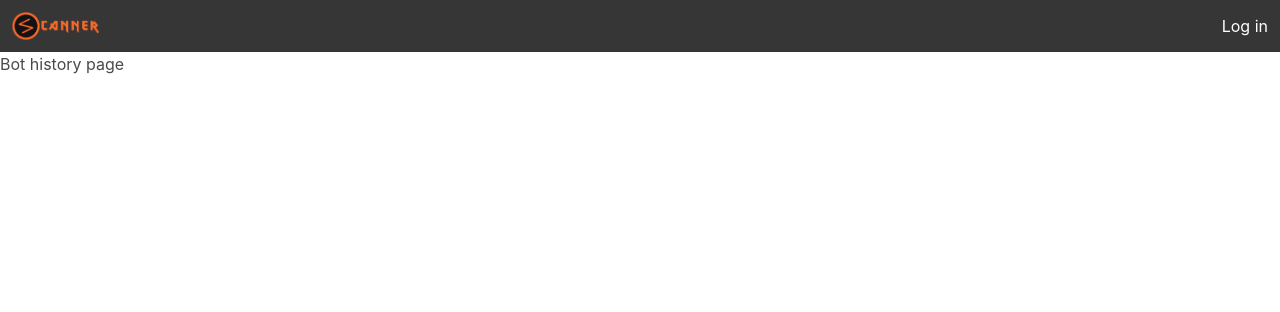
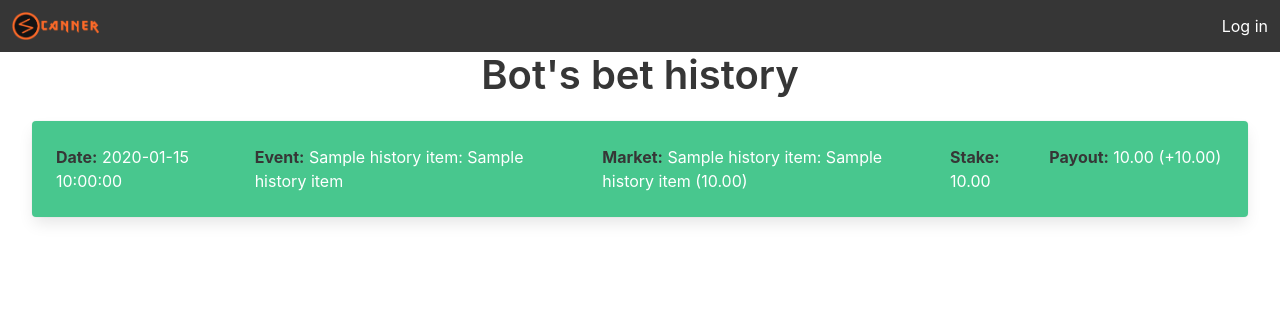
Before and after one commit to 8ru73u5/casino-winner-scanner, a Flask app: template templates/bots/history.html in a window 1280 px wide. Shown: the top 312 px of the page. Run offline with Flask 2, Linux system fonts and the light colour scheme; the template is opened without the code that fills it: most values are stand-ins (such as "Sample title", 1, 10 or a date in 2020); parts of the project's set-up code (start-up, migrations or seed data) failed here and were passed over; some libraries are stand-ins or nearby versions.

Commit message:
Add bet history page

```diff
--- a/templates/bots/history.html
+++ b/templates/bots/history.html
@@ -1,5 +1,43 @@
 {% extends 'base.html' %}
 
 {% block content %}
-  Bot history page
+  <div class="container is-fluid mb-6">
+    <h1 class="title has-text-centered is-2">Bot's bet history</h1>
+    {% for history_item in bet_history %}
+      <div class="card mb-4 has-text-white {{ 'has-background-danger' if history_item.state == 'lost' else ('has-background-success' if history_item.state == 'won' else 'has-background-info') }}">
+        <div class="card-content">
+          <div class="content">
+            <div class="columns">
+              <div class="column is-2">
+                <strong>Date:</strong> {{ history_item.submission_date }}
+              </div>
+              <div class="column">
+                <strong>Event:</strong> {{ history_item.category_name }}: {{ history_item.event_name }}
+              </div>
+              <div class="column">
+                <strong>Market:</strong> {{ history_item.market_name }}: {{ history_item.selection_name }} ({{ '%.2f'|format(history_item.odds) }})
+              </div>
+              <div class="column is-1">
+                <strong>Stake:</strong> {{ '%.2f'|format(history_item.stake) }}
+              </div>
+              <div class="column is-2">
+                <strong>Payout:</strong>
+                {% if history_item.state == 'won' %}
+                  {{ '%.2f'|format(history_item.payout) }} (+{{ '%.2f'|format(history_item.profit) }})
+                {% elif history_item.state == 'lost' %}
+                  0.0 ({{ '%.2f'|format(history_item.profit) }})
+                {% else %}
+                  &horbar;
+                {% endif %}
+              </div>
+            </div>
+          </div>
+        </div>
+      </div>
+    {% endfor %}
+  </div>
 {% endblock %}
+
+{% block scripts %}
+  <script src="https://unpkg.com/axios/dist/axios.min.js"></script>
+{% endblock %}
```
Also changed, not shown: cws/views/bots.py (+8 -1 lines).
